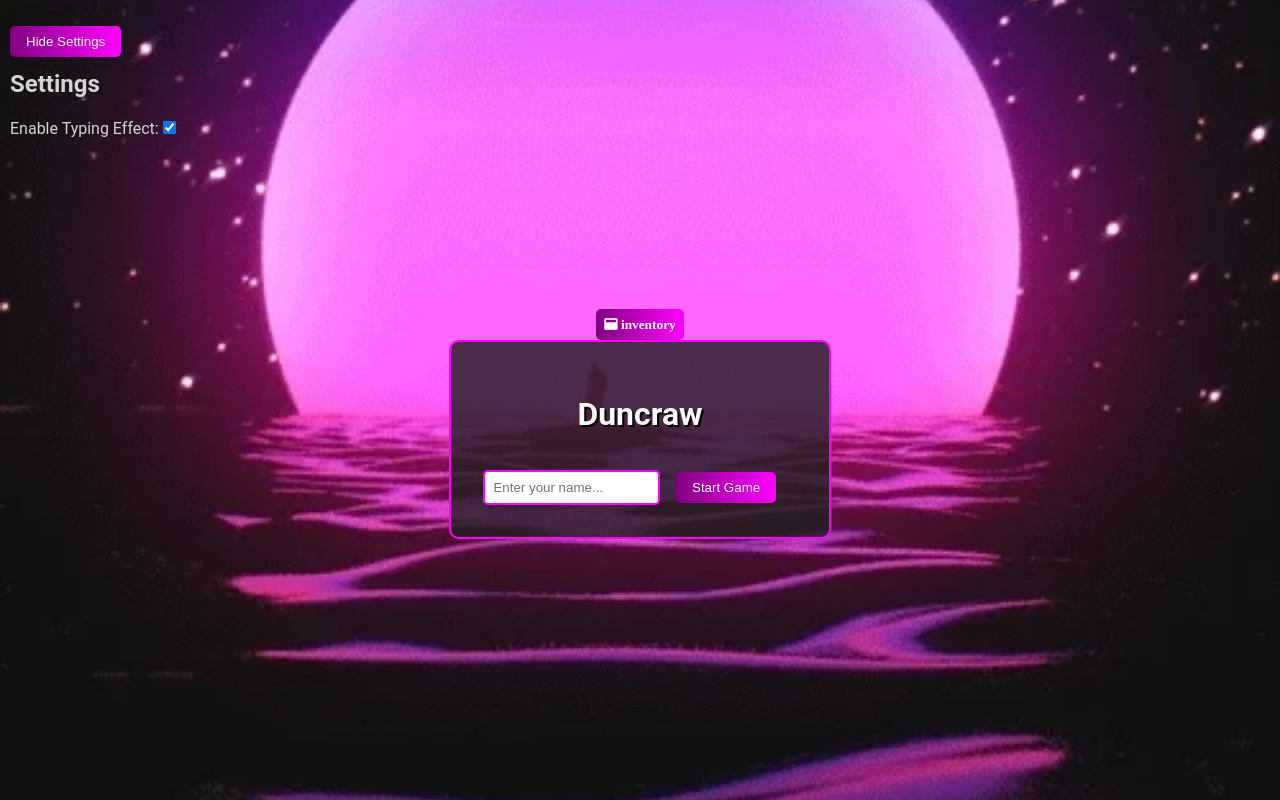
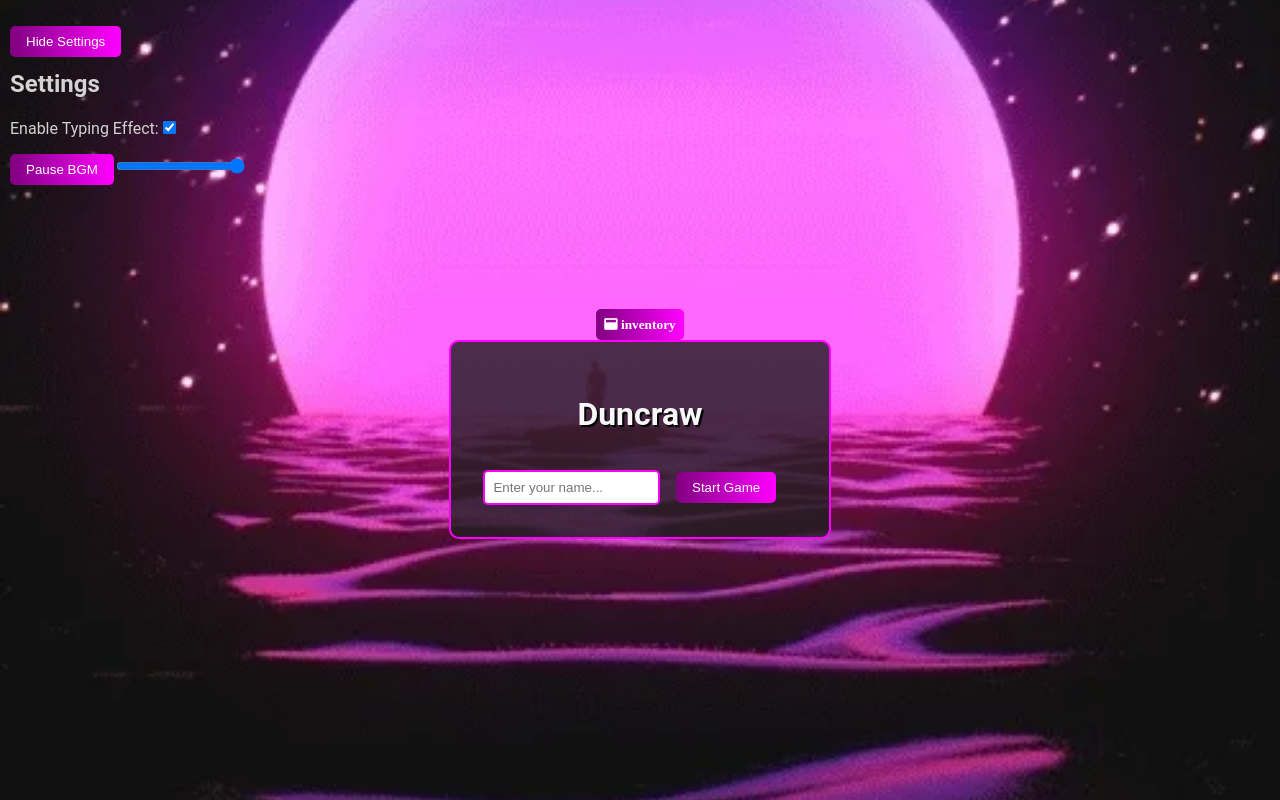
Before and after one commit to jessejohns-1/duncraw, a React (Create React App) app: page / in a window 1280 px wide. Both pictures are taken after a click on the button "Show Settings". Built offline with nearby package versions, Linux system fonts and the light colour scheme; a web font is replaced by a local one.

Commit message:
added music

```diff
--- a/src/App.js
+++ b/src/App.js
@@ -1,8 +1,9 @@
-import React, { useState, useEffect } from 'react';
+import React, { useState, useEffect, useRef } from 'react';
 import storyElements from './Story/storyElements';
 import gif from './image/gif.webp';
 import Draggable from 'react-draggable';
 import {typeText} from './Components/utils';
+import track1 from './music/track1.mp3';
 const imageMap = {
   main: 'https://media.discordapp.net/attachments/1059614173031567402/1109330335717666846/0_1.png?width=521&height=521',
   // Add more image mappings here
@@ -17,12 +18,40 @@ function App() {
   const [typedText, setTypedText] = useState('');
   const [isTypingEffectEnabled, setIsTypingEffectEnabled] = useState(true);
   const [isSettingsVisible, setIsSettingsVisible] = useState(false);
+  const [isBGMPlaying, setIsBGMPlaying] = useState(true);
+  const [volume, setVolume] = useState(1);
+  const [isPlaying, setIsPlaying] = useState(false);
+  const bgm = useRef(new Audio(track1));
+  bgm.current.loop = true;
 
   const toggleSettingsVisibility = () => {
     setIsSettingsVisible(!isSettingsVisible);
   };
 
+  //music
+  useEffect(() => {
+    play();
+  }, []);
+  const play = () => {
+    bgm.current.play();
+    setIsPlaying(true);
+  };
 
+  const pause = () => {
+    bgm.current.pause();
+    setIsPlaying(false);
+  };
+
+  const changeVolume = (e) => {
+    let volume = e.target.value;
+    bgm.current.volume = volume;
+    setVolume(volume);
+  };
+
+  useEffect(() => {
+    isBGMPlaying ? bgm.current.play() : bgm.current.pause();
+  }, [isBGMPlaying]);
+  //music
   const handleChoiceClick = (choice) => {
     const nextElement = storyElements.find((el) => el.id === choice.nextElement);
     setGameText(nextElement.text);
@@ -151,7 +180,7 @@ function App() {
 
           </div>
         )}
-      </div> {isSettingsVisible && (
+      </div>  {isSettingsVisible && (
         <div className="settings-box">
           <h2>Settings</h2>
           <label>
@@ -161,6 +190,12 @@ function App() {
               checked={isTypingEffectEnabled}
               onChange={() => setIsTypingEffectEnabled(!isTypingEffectEnabled)}
             />
+          </label>
+          <label>
+          <div className="music-controls">
+      <button onClick={isPlaying ? pause : play}>{isPlaying ? 'Pause' : 'Play'} BGM</button>
+      <input type="range" min="0" max="1" step="0.01" value={volume} onChange={changeVolume} />
+    </div>
           </label>
           {/* Add more settings here as needed */}
         </div>
```
